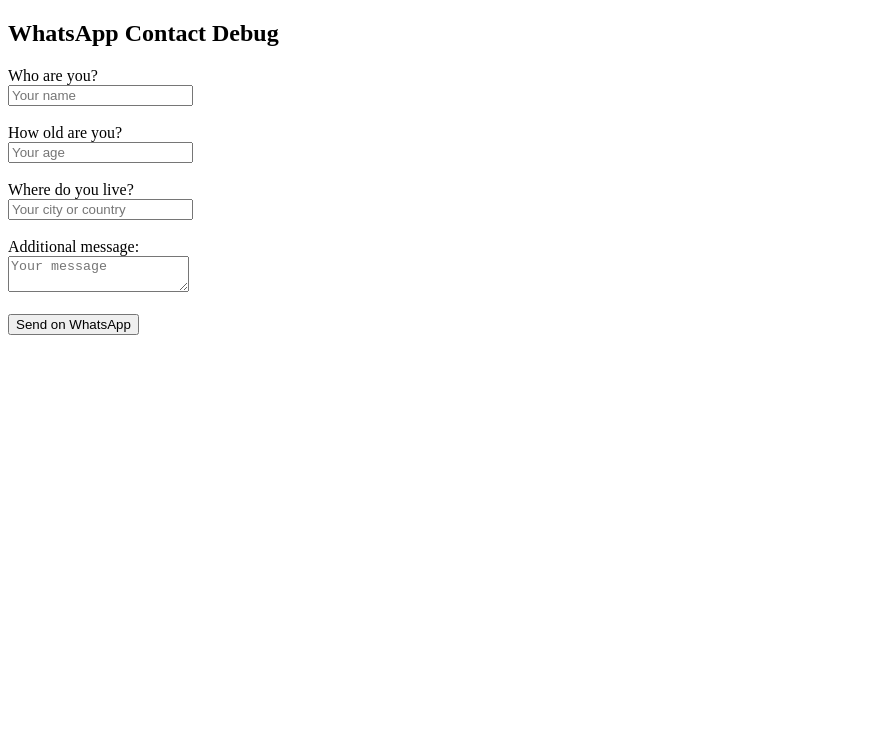
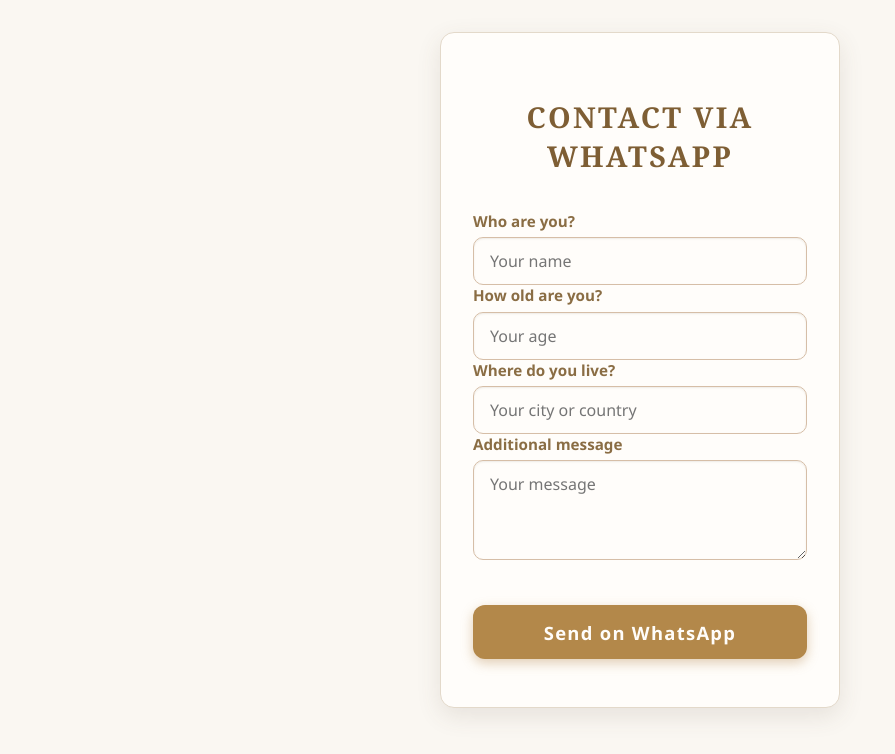
Before and after one commit to Berahatiye/wpdeneme, a plain HTML site: page index.html in a window 1280 px wide. Shown: the whole page, without its empty margins (0-895 px from the left). Drawn offline with Linux system fonts and the light colour scheme.

Commit message:
Add files via upload

```diff
--- a/index.html
+++ b/index.html
@@ -3,58 +3,172 @@
 <head>
   <meta charset="UTF-8" />
   <meta name="viewport" content="width=device-width, initial-scale=1" />
-  <title>WhatsApp Contact Debug</title>
+  <title>Contact via WhatsApp - Berahatiye Leather</title>
+  <style>
+    /* Reset and base */
+    *, *::before, *::after {
+      box-sizing: border-box;
+    }
+    body {
+      margin: 0;
+      padding: 2rem 1.5rem;
+      font-family: 'Segoe UI', Tahoma, Geneva, Verdana, sans-serif;
+      background: #faf7f2; /* very light warm beige */
+      color: #5a4b3a; /* gentle dark brown */
+      display: flex;
+      justify-content: center;
+      align-items: flex-start;
+      min-height: 100vh;
+      -webkit-font-smoothing: antialiased;
+      -moz-osx-font-smoothing: grayscale;
+    }
+    .container {
+      background: #fffdfa; /* soft white */
+      max-width: 400px;
+      width: 100%;
+      padding: 2.5rem 2rem 3rem;
+      border-radius: 14px;
+      box-shadow: 0 8px 24px rgba(90, 75, 58, 0.12);
+      border: 1px solid #e3d9ca;
+    }
+    h2 {
+      font-family: 'Georgia', serif;
+      font-weight: 700;
+      color: #7e5e34;
+      text-align: center;
+      text-transform: uppercase;
+      letter-spacing: 0.08em;
+      margin-bottom: 2.25rem;
+      font-size: 1.8rem;
+      user-select: none;
+    }
+    label {
+      display: block;
+      margin-bottom: 0.4rem;
+      font-weight: 600;
+      font-size: 0.95rem;
+      color: #8a6d44;
+    }
+    input[type="text"],
+    input[type="number"],
+    textarea {
+      width: 100%;
+      padding: 0.75rem 1rem;
+      font-size: 1rem;
+      font-family: inherit;
+      border: 1.8px solid #d6bea7;
+      border-radius: 10px;
+      background-color: #fffdfa;
+      color: #5a4b3a;
+      transition: border-color 0.25s ease, box-shadow 0.25s ease;
+      outline-offset: 2px;
+      resize: vertical;
+      min-height: 3rem;
+      box-shadow: inset 0 1px 2px rgba(90, 75, 58, 0.1);
+    }
+    input[type="number"] {
+      -moz-appearance: textfield; /* remove number input arrows */
+    }
+    input[type="number"]::-webkit-inner-spin-button,
+    input[type="number"]::-webkit-outer-spin-button {
+      -webkit-appearance: none;
+      margin: 0;
+    }
+    input[type="text"]:focus,
+    input[type="number"]:focus,
+    textarea:focus {
+      border-color: #b3884a;
+      box-shadow: 0 0 8px rgba(179, 136, 74, 0.3);
+      background-color: #fffef9;
+      outline: none;
+    }
+    textarea {
+      min-height: 100px;
+      line-height: 1.4;
+    }
+    button {
+      margin-top: 2.5rem;
+      width: 100%;
+      padding: 0.9rem 0;
+      font-size: 1.15rem;
+      font-weight: 700;
+      letter-spacing: 0.07em;
+      font-family: 'Segoe UI', Tahoma, Geneva, Verdana, sans-serif;
+      background-color: #b3884a;
+      border: none;
+      border-radius: 12px;
+      color: #fffdfa;
+      cursor: pointer;
+      box-shadow: 0 4px 12px rgba(179, 136, 74, 0.4);
+      transition: background-color 0.3s ease, box-shadow 0.3s ease;
+      user-select: none;
+    }
+    button:hover,
+    button:focus {
+      background-color: #8f6c2d;
+      box-shadow: 0 6px 18px rgba(143, 108, 45, 0.6);
+      outline: none;
+    }
+    /* Responsive */
+    @media (max-width: 480px) {
+      body {
+        padding: 1.5rem 1rem;
+      }
+      .container {
+        padding: 2rem 1.5rem 2.5rem;
+        max-width: 100%;
+      }
+      button {
+        font-size: 1rem;
+        padding: 0.8rem 0;
+      }
+    }
+  </style>
 </head>
 <body>
-  <h2>WhatsApp Contact Debug</h2>
-  <form id="whatsapp-form">
-    <label>
-      Who are you?<br />
-      <input type="text" id="name" placeholder="Your name" required />
-    </label><br /><br />
 
-    <label>
-      How old are you?<br />
-      <input type="number" id="age" placeholder="Your age" required />
-    </label><br /><br />
+  <div class="container">
+    <h2>Contact via WhatsApp</h2>
 
-    <label>
-      Where do you live?<br />
-      <input type="text" id="location" placeholder="Your city or country" required />
-    </label><br /><br />
+    <form id="whatsapp-form" autocomplete="off" novalidate>
+      <label for="name">Who are you?</label>
+      <input type="text" id="name" name="name" placeholder="Your name" required />
 
-    <label>
-      Additional message:<br />
-      <textarea id="message" placeholder="Your message" required></textarea>
-    </label><br /><br />
+      <label for="age">How old are you?</label>
+      <input type="number" id="age" name="age" placeholder="Your age" min="1" required />
 
-    <button type="submit">Send on WhatsApp</button>
-  </form>
+      <label for="location">Where do you live?</label>
+      <input type="text" id="location" name="location" placeholder="Your city or country" required />
+
+      <label for="message">Additional message</label>
+      <textarea id="message" name="message" placeholder="Your message" required></textarea>
+
+      <button type="submit" aria-label="Send message on WhatsApp">Send on WhatsApp</button>
+    </form>
+  </div>
 
   <script>
     document.getElementById('whatsapp-form').addEventListener('submit', function(e) {
       e.preventDefault();
 
-      const name = encodeURIComponent(document.getElementById('name').value.trim());
-      const age = encodeURIComponent(document.getElementById('age').value.trim());
-      const location = encodeURIComponent(document.getElementById('location').value.trim());
-      const message = encodeURIComponent(document.getElementById('message').value.trim());
+      const name = encodeURIComponent(this.name.value.trim());
+      const age = encodeURIComponent(this.age.value.trim());
+      const location = encodeURIComponent(this.location.value.trim());
+      const message = encodeURIComponent(this.message.value.trim());
 
       const whatsappNumber = '905059792823';
 
       const text =
-        `Who are you?: ${name}%0A` +
-        `How old are you?: ${age}%0A` +
-        `Where do you live?: ${location}%0A` +
+        `Who are you?: ${name}%0A%0A` +
+        `How old are you?: ${age}%0A%0A` +
+        `Where do you live?: ${location}%0A%0A` +
         `Additional message: ${message}`;
 
       const url = `https://api.whatsapp.com/send?phone=${whatsappNumber}&text=${text}`;
 
-      console.log("WhatsApp URL:", url);
-
-      // Try to open WhatsApp link
       window.open(url, '_blank');
     });
   </script>
+
 </body>
 </html>
```
